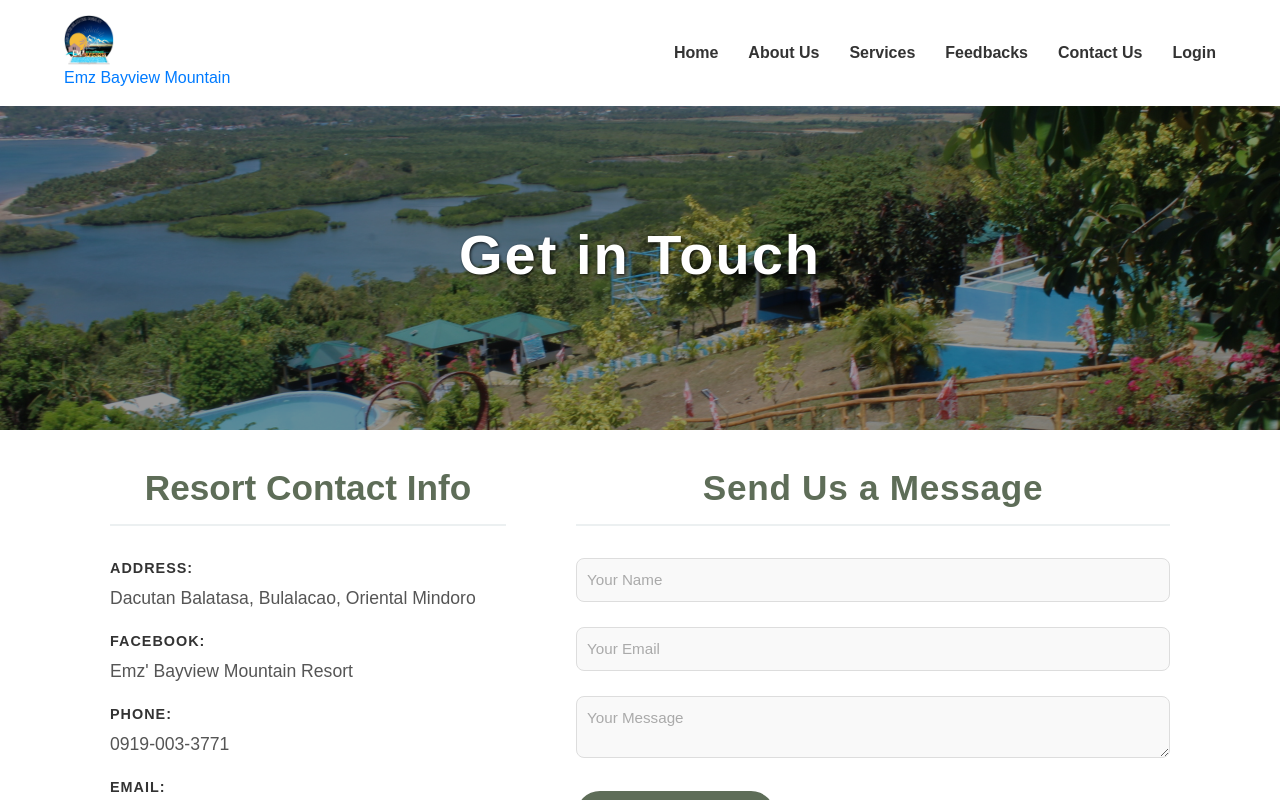
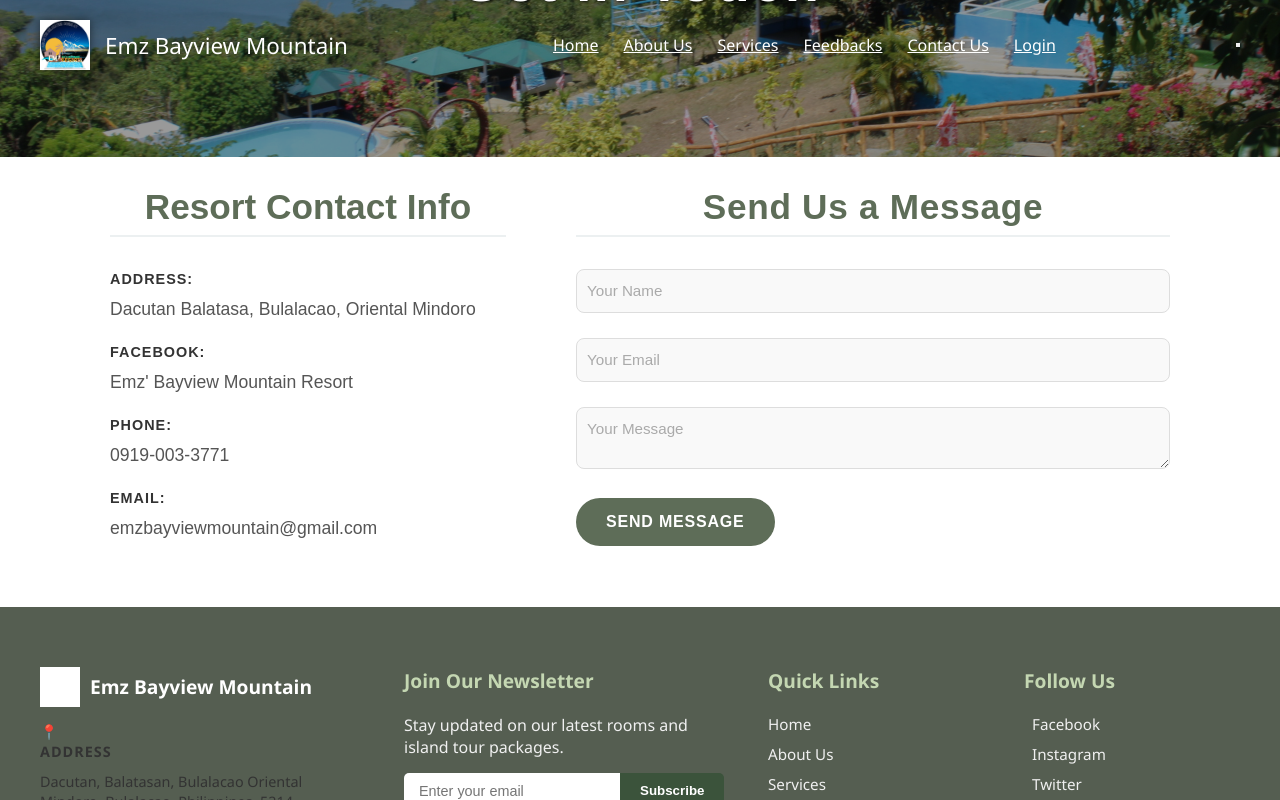
Before and after one commit to Kennyy02/Resort-Management-System, a React (Create React App) app in the folder frontend/: page /contactus in a window 1280 px wide. Built offline with nearby package versions, Linux system fonts and the light colour scheme; no server answers.

Commit message:
Update layout.css

```diff
--- a/frontend/src/components/layout.css
+++ b/frontend/src/components/layout.css
@@ -1,181 +1,213 @@
-/* layout.css */
-
-/* Universal Box-Sizing for consistent layout */
-*, *::before, *::after {
-    box-sizing: border-box;
+.app-header {
+  position: fixed;
+  top: 0;
+  left: 0;
+  width: 100%;
+  z-index: 1000;
+  padding: 20px 40px;
+  display: flex;
+  justify-content: space-between;
+  align-items: center;
+  background-color: transparent;
+  transition: background-color 0.4s ease, box-shadow 0.4s ease, padding 0.4s ease;
 }
 
-:root {
-    --primary-blue: #007bff;
-    --secondary-blue: #0056b3;
-    --text-dark: #333;
-    --text-light: #fff;
-    --text-grey: #6c757d;
-    --border-light-grey: #dee2e6;
-    --card-shadow: rgba(0, 0, 0, 0.1);
-    --header-height: 80px;
-    --font-family: 'Poppins', sans-serif;
-    --max-content-width: 1200px;
+.app-header .logo-link {
+    display: flex;
+    align-items: center;
+    text-decoration: none;
 }
 
-/* Base styles for the entire app */
-html, body {
-    width: 100%;
-    height: 100%;
-    margin: 0;
-    padding: 0;
-    overflow-x: hidden; /* Prevent horizontal scroll from overflowing content */
+.app-header .app-logo {
+    height: 50px;
+    margin-right: 15px;
+    filter: drop-shadow(0 0 5px rgba(0,0,0,0.5));
 }
 
-#root, .app-container {
-    height: 100%;
-    width: 100%;
-    margin: 0;
-    padding: 0;
-    font-family: var(--font-family);
-    line-height: 1.6;
-    color: var(--text-dark);
+.app-header .resort-name {
+    font-size: 1.4rem;
+    font-weight: 500;
+    color: white;
+    transition: color 0.4s ease;
+}
+
+.app-header .app-nav .nav-link,
+.app-header .app-nav .logout-btn {
+    color: white;
+    transition: color 0.4s ease;
+    margin-left: 25px;
+}
+
+.app-header.scrolled {
+  background-color: #ffffff;
+  box-shadow: 0 2px 10px rgba(0, 0, 0, 0.1);
+  padding: 15px 40px;
+}
+
+.app-header.scrolled .resort-name,
+.app-header.scrolled .app-nav .nav-link,
+.app-header.scrolled .app-nav .logout-btn {
+    color: #333333;
+}
+
+.app-header.scrolled .app-logo {
+    filter: none;
+}
+
+.app-footer {
+    background-color: #555e51;
+    color: #f0f0f0;
+    padding: 60px 40px 0;
+}
+
+.app-footer .footer-content-wrapper {
+    display: grid;
+    grid-template-columns: 1.5fr 1.5fr 1fr 1fr;
+    gap: 40px;
+    padding-bottom: 40px;
+    border-bottom: 1px solid rgba(255, 255, 255, 0.2);
+}
+
+.app-footer h4 {
+    font-size: 1.2rem;
+    margin-bottom: 20px;
+    color: #c4d7b2;
+}
+
+.app-footer .footer-logo-link {
+    display: flex;
+    align-items: center;
+    margin-bottom: 15px;
+    text-decoration: none;
+}
+
+.app-footer .footer-logo {
+    height: 40px;
+    filter: brightness(0) invert(1);
+    margin-right: 10px;
+}
+
+.app-footer .footer-resort-name {
+    font-size: 1.2rem;
+    font-weight: bold;
+    color: white;
+}
+
+.app-footer .contact-info p,
+.app-footer .contact-info address {
+    font-size: 0.9rem;
+    margin-bottom: 5px;
+    line-height: 1.4;
+    font-style: normal;
+}
+
+.app-footer .newsletter-form {
+    display: flex;
+    margin-top: 15px;
+    max-width: 300px;
+}
+
+.app-footer .newsletter-form input {
+    flex-grow: 1;
+    padding: 10px 15px;
+    border: none;
+    border-radius: 5px 0 0 5px;
+    font-size: 0.9rem;
+}
+
+.app-footer .subscribe-btn {
+    background-color: #3b533b;
+    color: white;
+    border: none;
+    padding: 10px 20px;
+    cursor: pointer;
+    border-radius: 0 5px 5px 0;
+    font-weight: bold;
+    transition: background-color 0.3s ease;
+}
+
+.app-footer .subscribe-btn:hover {
+    background-color: #2c402c;
+}
+
+.app-footer .footer-legal-mini {
+    font-size: 0.75rem;
+    margin-top: 10px;
+    color: rgba(255, 255, 255, 0.7);
+}
+
+.app-footer .site-links,
+.app-footer .follow-us {
     display: flex;
     flex-direction: column;
 }
 
-a {
+.app-footer .footer-link,
+.app-footer .social-link {
+    color: #f0f0f0;
     text-decoration: none;
-    color: var(--primary-blue);
+    margin-bottom: 10px;
+    font-size: 0.95rem;
     transition: color 0.3s ease;
 }
 
-a:hover {
-    color: var(--secondary-blue);
+.app-footer .social-link i {
+    margin-right: 8px;
+    width: 20px;
+    text-align: center;
 }
 
-button {
-    cursor: pointer;
-    border: none;
-    padding: 10px 20px;
-    border-radius: 5px;
-    font-weight: bold;
-    transition: background-color 0.3s ease, color 0.3s ease;
+.app-footer .footer-link:hover,
+.app-footer .social-link:hover {
+    color: #c4d7b2;
+    text-decoration: underline;
 }
 
-/* HEADER */
-.app-header {
-    background-color: var(--text-light);
-    padding: 15px 5%;
+.app-footer .footer-bottom-bar {
     display: flex;
     justify-content: space-between;
     align-items: center;
-    box-shadow: 0 2px 4px var(--card-shadow);
-    min-height: var(--header-height);
-    z-index: 1000;
-    position: fixed;
-    top: 0;
-    left: 0;
-    width: 100%;
-    box-sizing: border-box;
+    padding: 20px 0;
 }
 
-.app-logo {
-    height: 50px;
-    width: auto;
-    max-width: 200px;
-    display: block;
+.app-footer .copyright-text {
+    font-size: 0.85rem;
+    color: rgba(255, 255, 255, 0.7);
 }
 
-/* NAVIGATION */
-.app-nav {
-    list-style: none;
-    margin: 0;
-    padding: 0;
+.app-footer .legal-links {
     display: flex;
-    gap: 30px;
-    white-space: nowrap;
+    gap: 20px;
 }
 
-.nav-link {
-    color: var(--text-dark);
-    font-weight: 600;
-    padding: 5px 0;
-    position: relative;
-    transition: color 0.3s ease;
-    font-size: 1em;
-}
-
-.nav-link:hover {
-    color: var(--primary-blue);
-}
-
-.nav-link::after {
-    content: '';
-    position: absolute;
-    width: 0;
-    height: 2px;
-    background-color: var(--primary-blue);
-    bottom: -5px;
-    left: 0;
-    transition: width 0.3s ease;
-}
-
-.nav-link:hover::after {
-    width: 100%;
-}
-
-/* HAMBURGER MENU */
-.hamburger-menu {
-    display: none;
+.app-footer .legal-link {
+    font-size: 0.85rem;
+    color: rgba(255, 255, 255, 0.7);
+    text-decoration: none;
     background: none;
-    font-size: 1.8em; /* Larger for visibility */
-    color: black;     /* ✅ force black color */
     border: none;
+    padding: 0;
     cursor: pointer;
 }
 
-/* MAIN CONTENT */
-.app-main {
-    flex-grow: 1;
-    width: 100%;
-    padding-top: var(--header-height);
-    position: relative;
+.app-footer .legal-link:hover {
+    color: white;
+    text-decoration: underline;
 }
 
-/* FOOTER */
-.app-footer {
-    background-color: #333;
-    color: var(--text-light);
-    text-align: center;
-    padding: 25px 5%;
-    font-size: 0.9em;
-    border-top: 1px solid #444;
-    width: 100%;
+@media (max-width: 900px) {
+    .app-footer .footer-content-wrapper {
+        grid-template-columns: 1fr 1fr;
+    }
 }
 
-/* Media Queries */
-@media (max-width: 768px) {
-    .app-header {
-        padding: 15px 20px;
+@media (max-width: 600px) {
+    .app-footer .footer-content-wrapper {
+        grid-template-columns: 1fr;
     }
-    .app-nav {
-        display: none; /* Hide desktop menu by default */
-        position: absolute;
-        top: var(--header-height);
-        left: 0;
-        width: 100%;
+    .app-footer .footer-bottom-bar {
         flex-direction: column;
-        background-color: var(--text-light);
-        box-shadow: 0 2px 4px var(--card-shadow);
-    }
-    .app-nav.is-open {
-        display: flex; /* Show mobile menu */
-    }
-    .nav-link {
-        padding: 15px 20px;
-        border-bottom: 1px solid #eee;
-    }
-    .hamburger-menu {
-        display: block; /* Show hamburger on mobile */
-        color: black;   /* ✅ keep it black */
-    }
-    .app-main {
-        padding-top: var(--header-height);
+        gap: 10px;
+        text-align: center;
     }
 }
```
